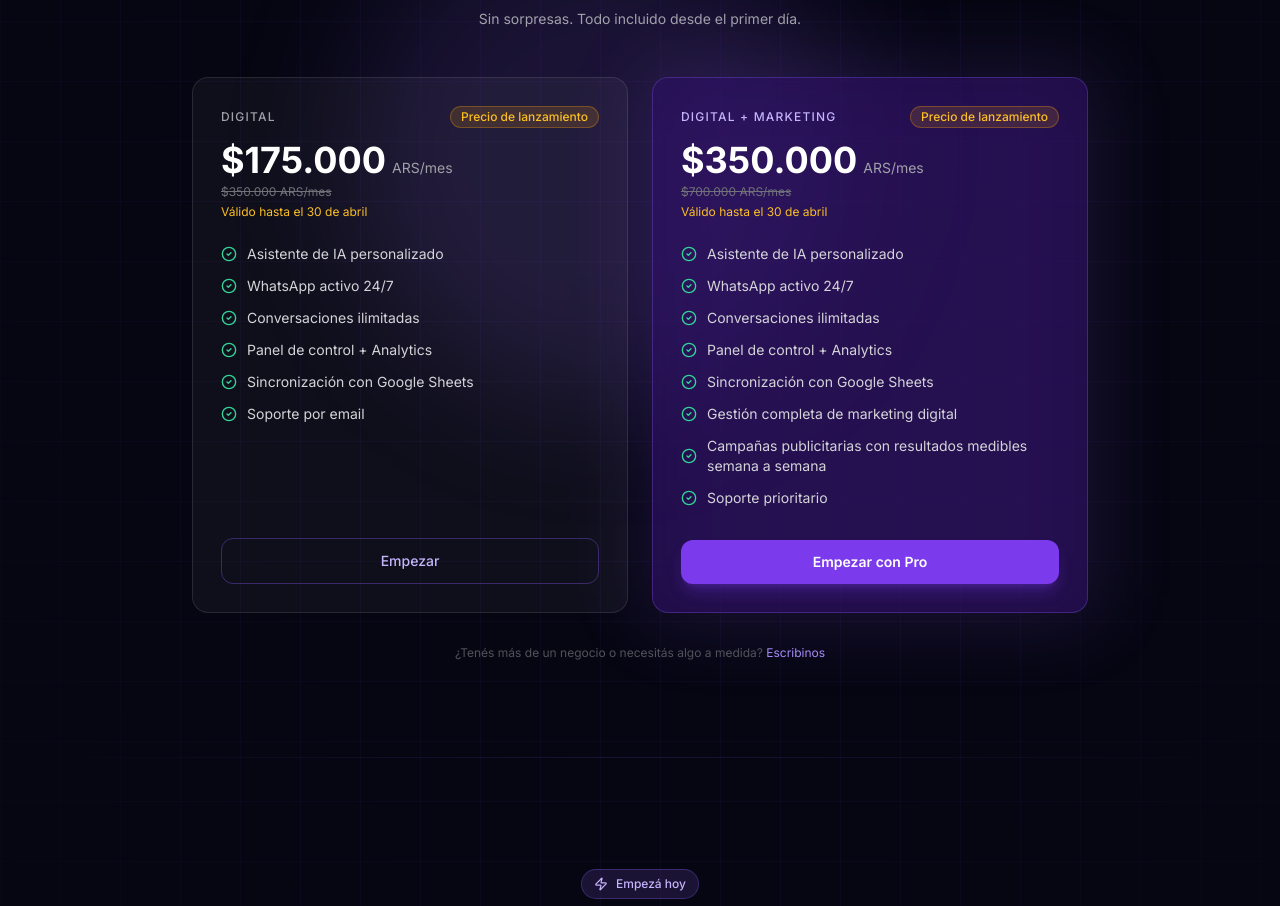
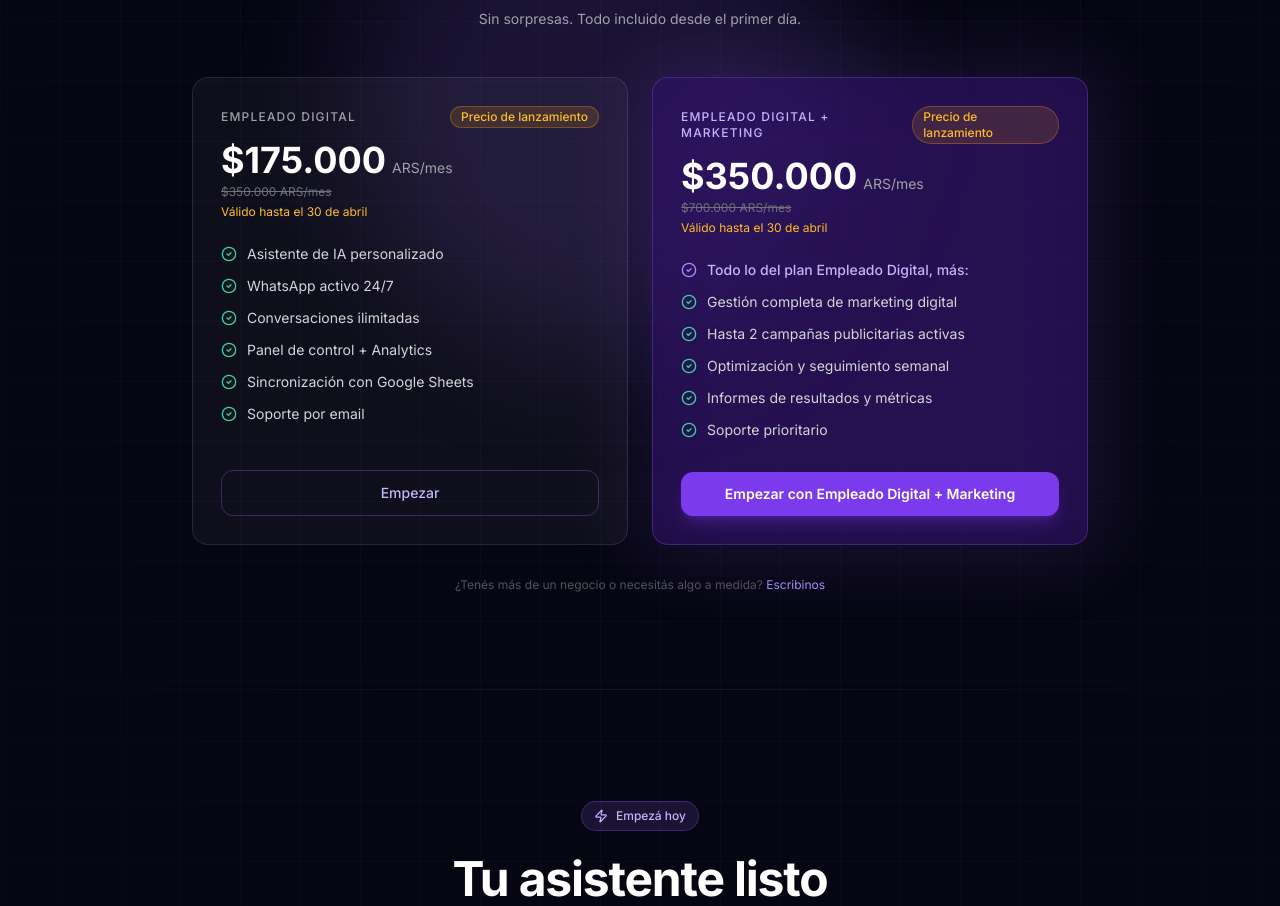
Before and after one commit to BlundaBranco/Vertical, a React (Vite) app in the folder frontend/: page / in a window 1280 px wide. Shown: the part 2619-3525 px from the top of the page. Built offline with nearby package versions, Linux system fonts and the light colour scheme; no server answers.

Commit message:
feat: rename plans to Empleado Digital, Pro shows +features instead of duplicating

```diff
--- a/frontend/src/pages/Landing.jsx
+++ b/frontend/src/pages/Landing.jsx
@@ -326,7 +326,7 @@ export default function Landing() {
                                 <div className="h-full p-7 bg-white/[0.04] border border-white/[0.10] rounded-2xl flex flex-col">
                                     <div className="mb-6">
                                         <div className="flex items-center justify-between mb-3">
-                                            <p className="text-xs text-zinc-400 font-medium uppercase tracking-widest">Digital</p>
+                                            <p className="text-xs text-zinc-400 font-medium uppercase tracking-widest">Empleado Digital</p>
                                             <span className="text-xs bg-amber-500/15 border border-amber-500/30 text-amber-400 px-2.5 py-0.5 rounded-full font-medium">Precio de lanzamiento</span>
                                         </div>
                                         <div className="flex items-baseline gap-1.5 mb-1">
@@ -367,7 +367,7 @@ export default function Landing() {
                                     <div className="relative h-full p-7 bg-violet-950/60 border border-violet-500/30 rounded-2xl flex flex-col">
                                         <div className="mb-6">
                                             <div className="flex items-center justify-between mb-3">
-                                                <p className="text-xs text-violet-300 font-medium uppercase tracking-widest">Digital + Marketing</p>
+                                                <p className="text-xs text-violet-300 font-medium uppercase tracking-widest">Empleado Digital + Marketing</p>
                                                 <span className="text-xs bg-amber-500/15 border border-amber-500/30 text-amber-400 px-2.5 py-0.5 rounded-full font-medium">Precio de lanzamiento</span>
                                             </div>
                                             <div className="flex items-baseline gap-1.5 mb-1">
@@ -378,14 +378,15 @@ export default function Landing() {
                                             <p className="text-xs text-amber-400 mt-1">Válido hasta el 30 de abril</p>
                                         </div>
                                         <ul className="space-y-3 mb-8 flex-1">
+                                            <li className="flex items-center gap-2.5 text-sm text-violet-300 font-medium">
+                                                <CheckCircle2 className="w-4 h-4 text-violet-400 shrink-0" />
+                                                Todo lo del plan Empleado Digital, más:
+                                            </li>
                                             {[
-                                                'Asistente de IA personalizado',
-                                                'WhatsApp activo 24/7',
-                                                'Conversaciones ilimitadas',
-                                                'Panel de control + Analytics',
-                                                'Sincronización con Google Sheets',
                                                 'Gestión completa de marketing digital',
-                                                'Campañas publicitarias con resultados medibles semana a semana',
+                                                'Hasta 2 campañas publicitarias activas',
+                                                'Optimización y seguimiento semanal',
+                                                'Informes de resultados y métricas',
                                                 'Soporte prioritario',
                                             ].map(item => (
                                                 <li key={item} className="flex items-center gap-2.5 text-sm text-zinc-300">
@@ -398,7 +399,7 @@ export default function Landing() {
                                             onClick={() => navigate('/register')}
                                             className="w-full py-3 bg-violet-600 hover:bg-violet-500 text-white rounded-xl text-sm font-semibold transition-all hover:scale-[1.01] shadow-lg shadow-violet-600/30"
                                         >
-                                            Empezar con Pro
+                                            Empezar con Empleado Digital + Marketing
                                         </button>
                                     </div>
                                 </div>
```
